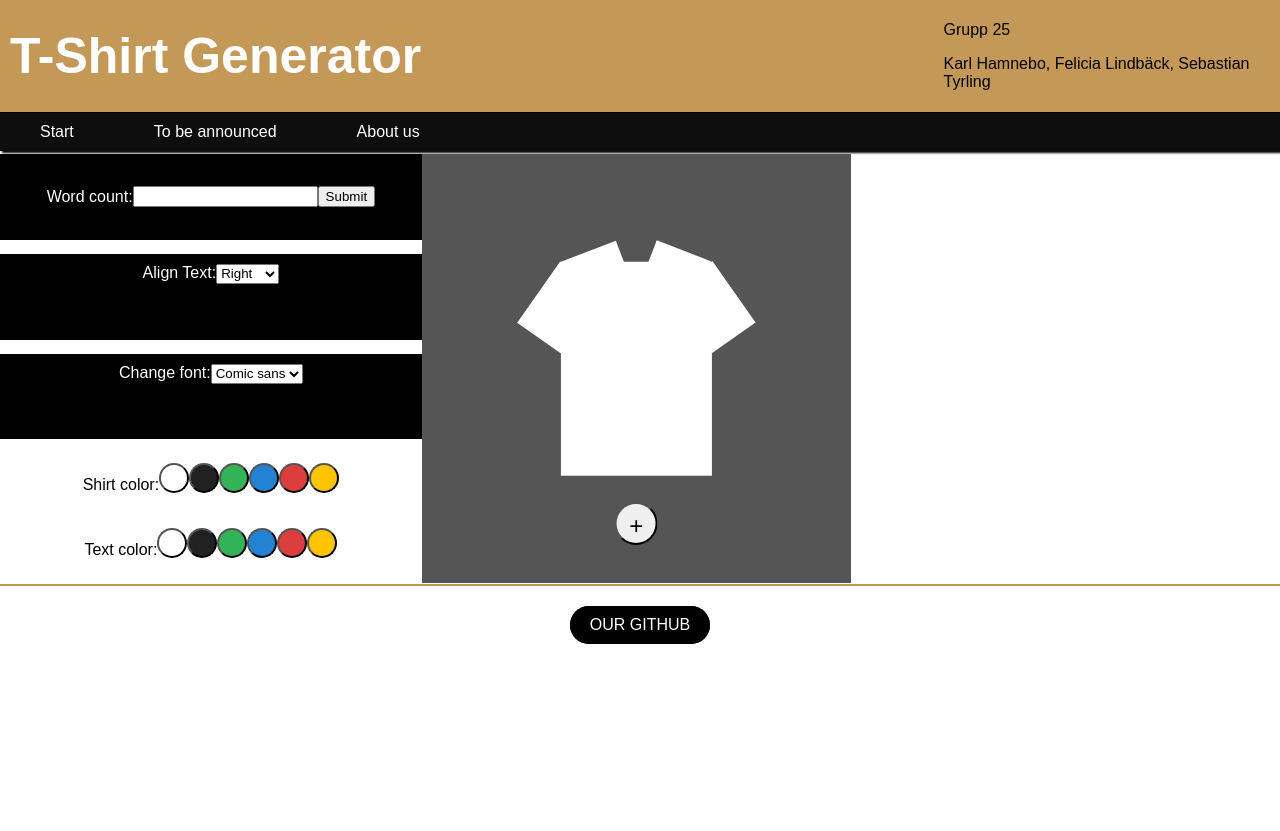
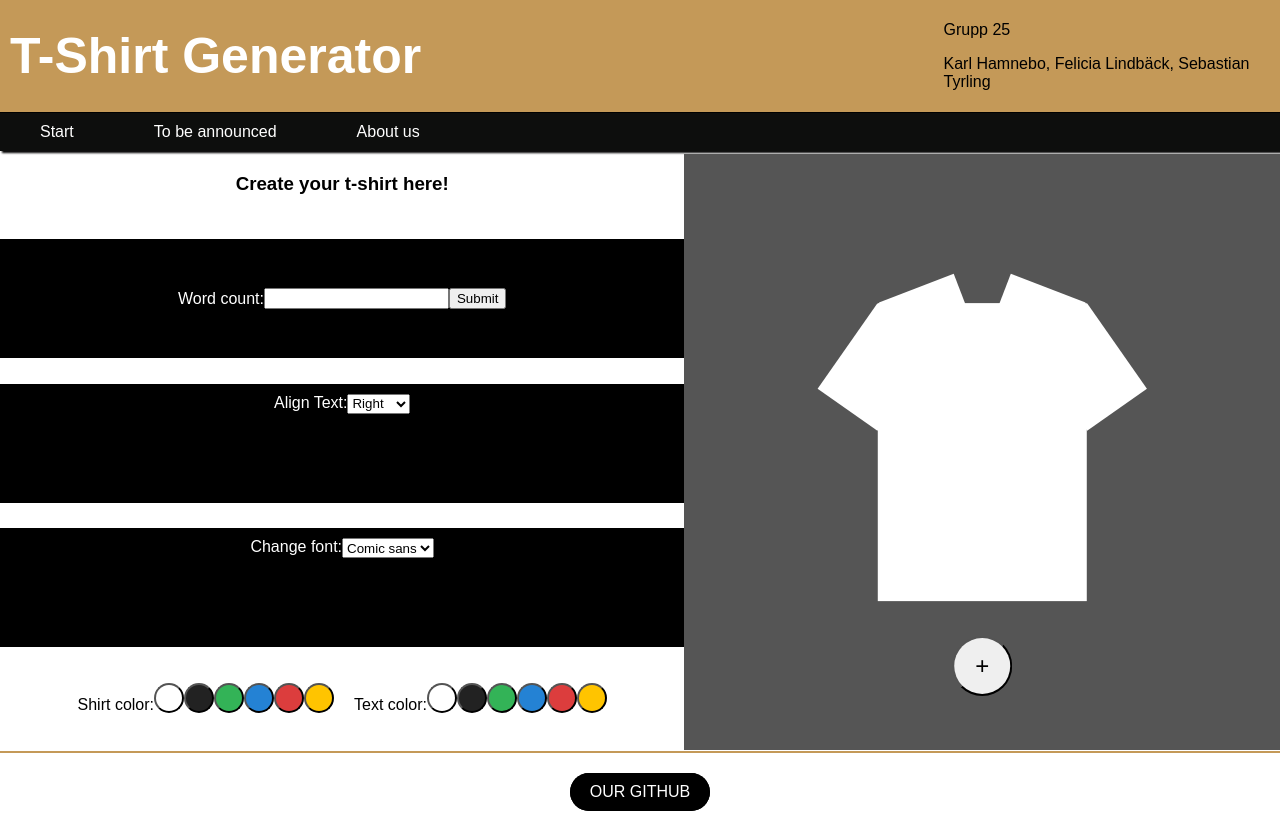
Before and after one commit to Tyrlingen/ProjectT-shirt, a React (Create React App) app: page / in a window 1280 px wide. Before the commit the page ends 800 px from the top, so only its background shows below. Built offline with nearby package versions, Linux system fonts and the light colour scheme; a web font is replaced by a local one.

Commit message:
change css for t-shirt cards

```diff
--- a/src/App.js
+++ b/src/App.js
@@ -95,7 +95,8 @@ class App extends Component {
     );
     return (
       <>
-        <div className="form-container">
+      <div className="column"> <div className="form-container">
+          <h3>Create your t-shirt here!</h3>
           <form id="generate-words" onSubmit={this.handleSubmit.bind(this)}>
             <label for="word-count">Word count:</label>
             <input id="word-count" type="number" />
@@ -137,8 +138,9 @@ class App extends Component {
           <div className="tshirt">
             <p>{this.state.text}</p>
           </div>
-        </div>
-        <div className="storage-container">
+        </div></div>
+
+                 <div className="storage-container">
           {this.state.savedShirts.map((shirt) => {
             let newClasses = this.getClasses(
               shirt.textAlign,
@@ -154,7 +156,7 @@ class App extends Component {
             );
           })}
         </div>
-      </>
+        </>
     );
   }
 }
--- a/src/App.scss
+++ b/src/App.scss
@@ -217,4 +217,6 @@ $yellow: rgb(255, 196, 0);
 
 .storage-container {
   width: 100%;
+  display: flex;
+  flex-direction: row;
 }
--- a/src/index.css
+++ b/src/index.css
@@ -6,7 +6,14 @@ body {
   margin: 0;
   font-family: "Muli", sans-serif;
 }
+.card{
 
+}
+
+.column{
+  display: flex;
+  flex-direction: row;
+}
 header {
   background-color: rgb(196, 153, 88);
   display: flex;
@@ -118,7 +125,7 @@ select {
   width: 100%;
   justify-content: space-between;
   /*align-items: center;*/
-  flex-direction: row;
+  flex-direction: column;
   flex-grow: 1;
 }
 
```
